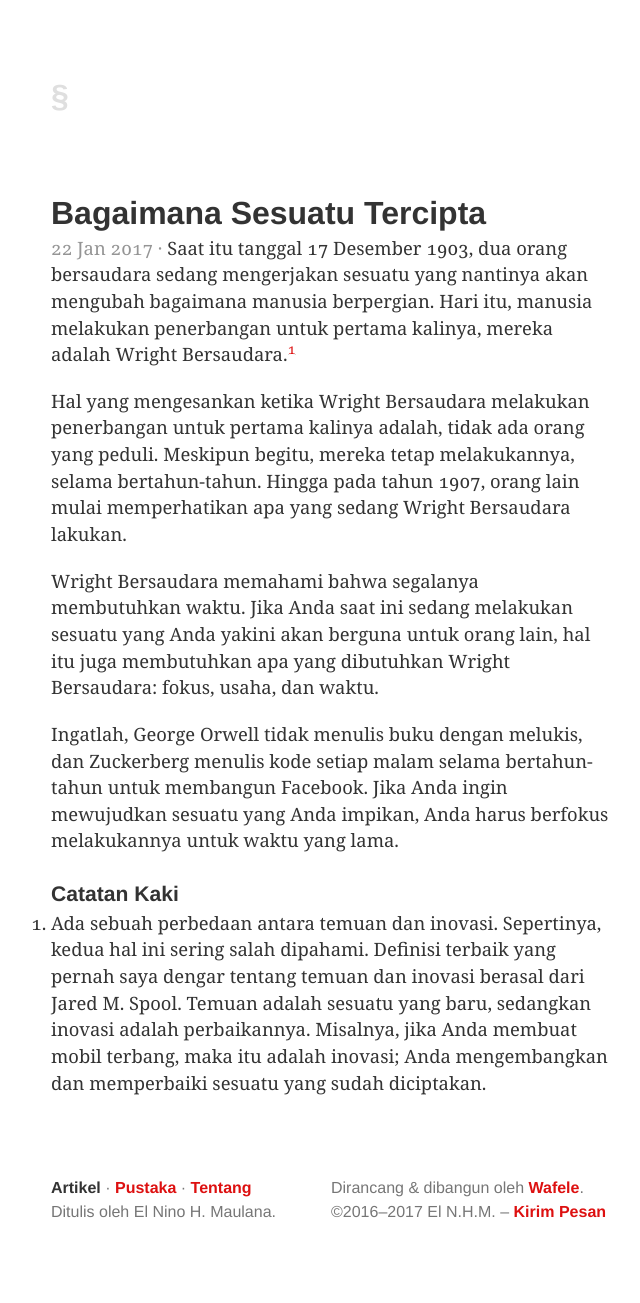
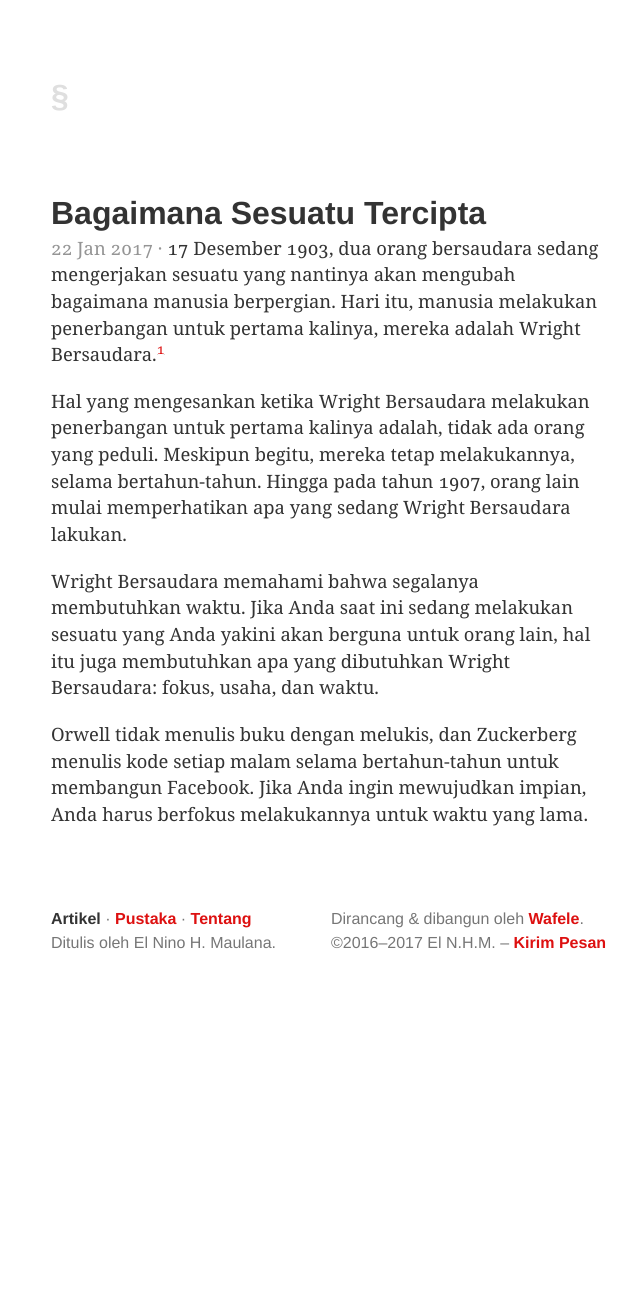
Before and after one commit to tertanda/elnino.github.io, a Jekyll site: the page built from artikel/_posts/2017-01-22-bagaimana-sesuatu-tercipta.md, in a window 1280 px wide. Shown: the whole page, without its empty margins (309-949 px from the left). Built offline with Jekyll 4.4.1, drawn with Linux system fonts in a browser that asks for light colours; after the commit the page ends 1034 px from its top, so only the background shows below that.

Commit message:
First commit.

```diff
--- a/artikel/_posts/2017-01-22-bagaimana-sesuatu-tercipta.md
+++ b/artikel/_posts/2017-01-22-bagaimana-sesuatu-tercipta.md
@@ -10,16 +10,10 @@ meta     : Bagaimana Wright Bersaudara mengubah industri transportasi.
 
 # Bagaimana Sesuatu Tercipta
 
-<p><date class="site-post__info">22 Jan 2017 &middot; </date>Saat itu tanggal 17 Desember 1903, dua orang bersaudara sedang mengerjakan sesuatu yang nantinya akan mengubah bagaimana manusia berpergian. Hari itu, manusia melakukan penerbangan untuk pertama kalinya, mereka adalah Wright Bersaudara.<sup><a href="#footnotes" title="Catatan Nr.1">1</a></sup></p>
+<p><date class="site-post__info">22 Jan 2017 &middot; </date>17 Desember 1903, dua orang bersaudara sedang mengerjakan sesuatu yang nantinya akan mengubah bagaimana manusia berpergian. Hari itu, manusia melakukan penerbangan untuk pertama kalinya, mereka adalah Wright Bersaudara.<sup><a href="#footnotes" title="Catatan Nr.1">1</a></sup></p>
 
 Hal yang mengesankan ketika Wright Bersaudara melakukan penerbangan untuk pertama kalinya adalah, tidak ada orang yang peduli. Meskipun begitu, mereka tetap melakukannya, selama bertahun-tahun. Hingga pada tahun 1907, orang lain mulai memperhatikan apa yang sedang Wright Bersaudara lakukan.
 
 Wright Bersaudara memahami bahwa segalanya membutuhkan waktu. Jika Anda saat ini sedang melakukan sesuatu yang Anda yakini akan berguna untuk orang lain, hal itu juga membutuhkan apa yang dibutuhkan Wright Bersaudara: fokus, usaha, dan waktu.
 
-Ingatlah, George Orwell tidak menulis buku dengan melukis, dan Zuckerberg menulis kode setiap malam selama bertahun-tahun untuk membangun Facebook. Jika Anda ingin mewujudkan sesuatu yang Anda impikan, Anda harus berfokus melakukannya untuk waktu yang lama.
-
-#### Catatan Kaki
-
-<ol id="footnotes">
-    <li>Ada sebuah perbedaan antara temuan dan inovasi. Sepertinya, kedua hal ini sering salah dipahami. Definisi terbaik yang pernah saya dengar tentang temuan dan inovasi berasal dari Jared M. Spool. Temuan adalah sesuatu yang baru, sedangkan inovasi adalah perbaikannya. Misalnya, jika Anda membuat mobil terbang, maka itu adalah inovasi; Anda mengembangkan dan memperbaiki sesuatu yang sudah diciptakan.</li>
-</ol>
+Orwell tidak menulis buku dengan melukis, dan Zuckerberg menulis kode setiap malam selama bertahun-tahun untuk membangun Facebook. Jika Anda ingin mewujudkan impian, Anda harus berfokus melakukannya untuk waktu yang lama.
```
